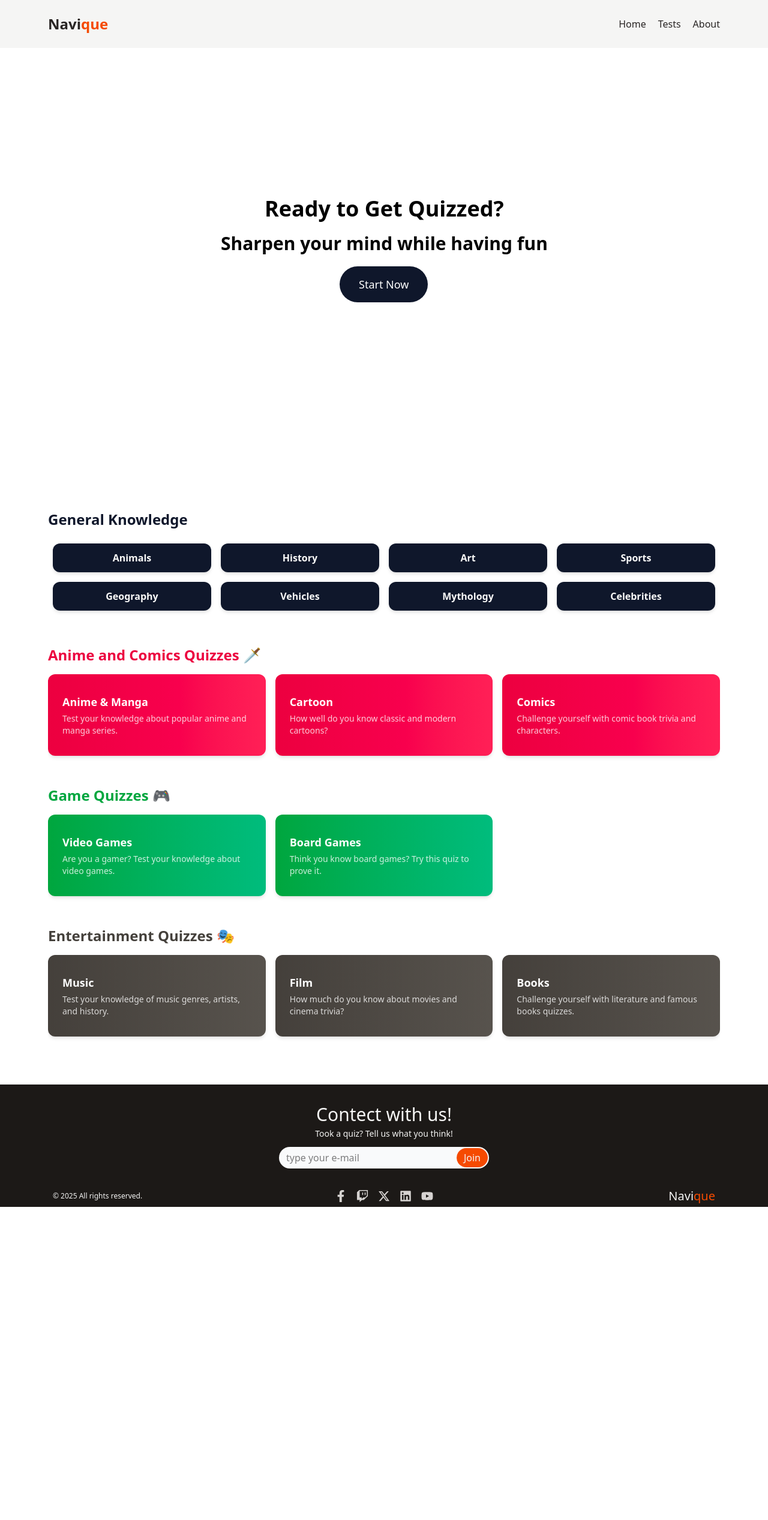
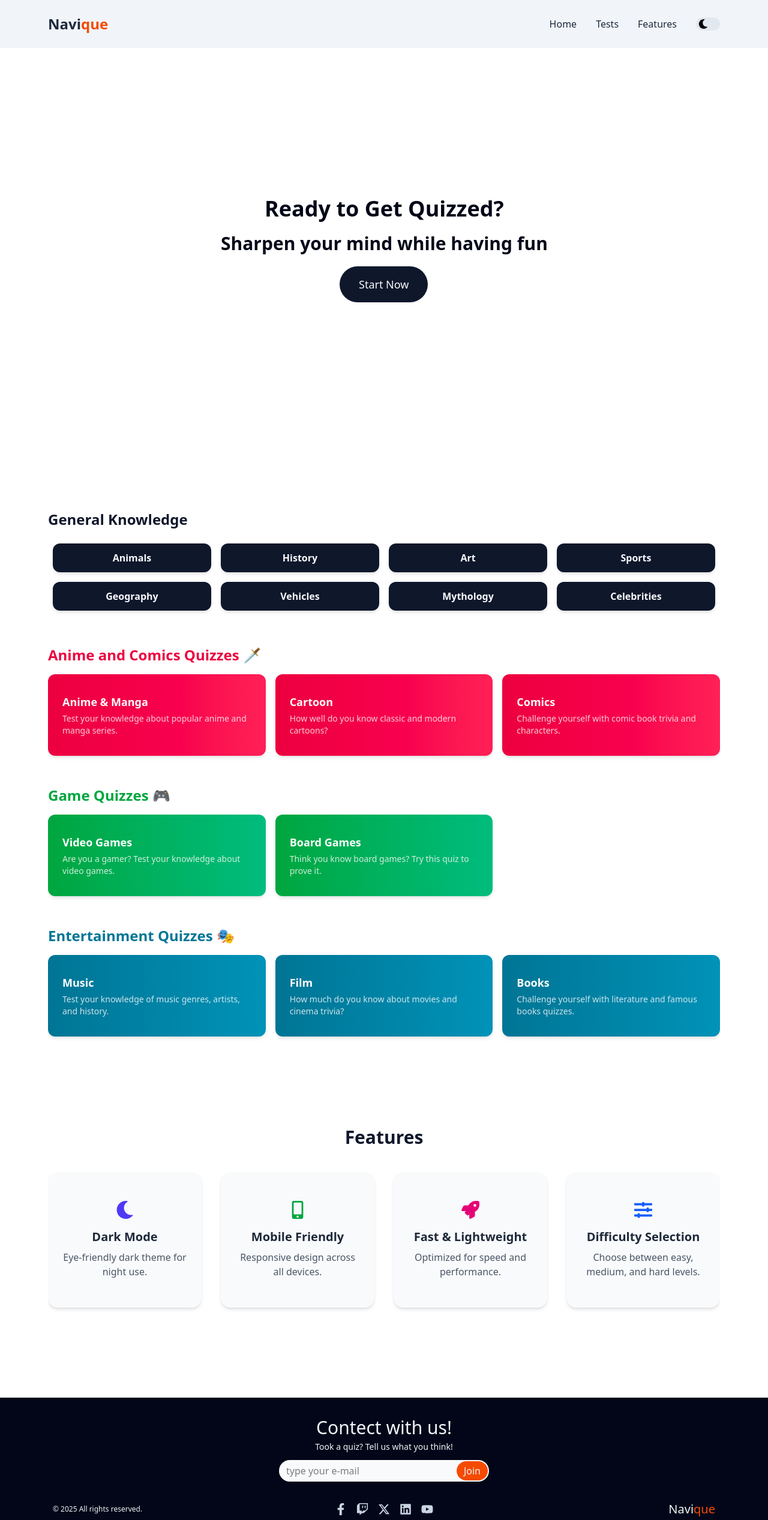
Before and after one commit to KKocbeler/Navique, a Next.js app: page / in a window 1280 px wide. Shown: the whole page at 60% size. Before the commit the page ends 2012 px from the top, so only its background shows below. Built offline with nearby package versions, Linux system fonts and the light colour scheme.

Commit message:
style add dark mode support to multiple components

```diff
--- a/app/globals.css
+++ b/app/globals.css
@@ -1,4 +1,6 @@
 @import "tailwindcss";
+
+@custom-variant dark (&:where(.dark, .dark *));
 
 * {
   box-sizing: border-box;
--- a/app/layout.tsx
+++ b/app/layout.tsx
@@ -27,7 +27,7 @@ export default function RootLayout({
 return (
     <html lang="en">
         <body className={`${geistSans.variable} ${geistMono.variable} antialiased`}>
-            <div className="flex flex-col min-h-screen">
+            <div className="flex flex-col min-h-screen bg-white dark:bg-[#030712fa]">
                 <Navbar />
                 <div className="new-container">
                     {children}
--- a/components/Cart/Cart.tsx
+++ b/components/Cart/Cart.tsx
@@ -17,7 +17,7 @@ const Cart: React.FC<ButtonProps> = ({type, label, description, href}) => {
     const typeClasses = {
         popular: "bg-gradient-to-r from-rose-600 to-rose-500 ring-rose-300",
         game: "bg-gradient-to-r from-green-600 to-emerald-500 ring-green-300",
-        enterteiment: "bg-gradient-to-r from-stone-700 to-stone-600 ring-stone-400",
+        enterteiment: "bg-gradient-to-r from-cyan-700 to-cyan-600 ring-stone-400",
     };
 
     return (
--- a/components/Footer/Footer.tsx
+++ b/components/Footer/Footer.tsx
@@ -6,27 +6,27 @@ import { FaXTwitter } from 'react-icons/fa6'
 const Footer = () => {
     const socialLinks = [FaFacebookF, FaTwitch, FaXTwitter, FaLinkedin, FaYoutube]
     return (
-        <footer className='bg-stone-900 mt-auto pt-8'>
+        <footer className='bg-slate-950 mt-auto pt-8'>
             <div className='new-container relative sm:static'>
                 <div className='w-[350px] text-center mx-auto mb-20 sm:mb-8 '>
-                    <div className="text-3xl mb-1  text-stone-100">Contect with us!</div>
-                    <p className='text-sm mb-3  text-stone-100'>Took a quiz? Tell us what you think!</p>
+                    <div className="text-3xl mb-1  text-slate-100">Contect with us!</div>
+                    <p className='text-sm mb-3  text-slate-100'>Took a quiz? Tell us what you think!</p>
                     <form className='relative'>
                         <input type="email" className='bg-gray-50 sm:w-full rounded-3xl ps-3 pr-10 py-1.5 ' placeholder='type your e-mail' required/>
-                        <button type='submit' className='absolute right-[62px] sm:right-0.5 top-1/2 -translate-y-1/2 rounded-3xl px-3 py-1 bg-orange-600  text-stone-100' aria-label='Join'>Join</button>
+                        <button type='submit' className='absolute right-[62px] sm:right-0.5 top-1/2 -translate-y-1/2 rounded-3xl px-3 py-1 bg-orange-600  text-slate-100' aria-label='Join'>Join</button>
                     </form>
                 </div>
                 <div className='flex items-center justify-between pb-1 px-2 sm:px-'>
-                    <div className='flex-1 text-stone-100 text-xs'>© 2025 All rights reserved.</div>
+                    <div className='flex-1 text-slate-100 text-xs'>© 2025 All rights reserved.</div>
                     <div className='flex flex-1 justify-center gap-4 text-[20px] absolute bottom-[50px] left-1/2 -translate-x-1/2 sm:static sm:-translate-x-0 sm:left-0 sm:bottom-0'>
                         {
                             socialLinks.map((social, index) => (
-                                <Link href={'#'} className='text-stone-300 hover:text-stone-100 transition' key={index}>{React.createElement(social)}</Link>
+                                <Link href={'#'} className='text-slate-300 hover:text-slate-100 transition' key={index}>{React.createElement(social)}</Link>
                             ))
                         }
                     </div>
                     <div className='flex-1 text-right text-xl'>
-                        <Link href={'#'} className='text-stone-100'>
+                        <Link href={'#'} className='text-slate-100'>
                             Navi<span className='text-orange-600'>que</span>
                         </Link>
                     </div>
--- a/components/Home/HomePage.tsx
+++ b/components/Home/HomePage.tsx
@@ -3,6 +3,7 @@ import React from 'react'
 import Cart from '../Cart/Cart';
 import { motion } from 'framer-motion';
 import Link from 'next/link';
+import Features from './Features/Features';
 const generalKnowledge = [
   { label: "Animals", description: "Test your knowledge about the animal kingdom and wildlife.", href: "animals" },
   { label: "History", description: "Explore historical events and figures with this quiz.", href: "history" },
@@ -34,18 +35,23 @@ const HomePage = () => {
   return (
     <div className="my-[80px] space-y-[50px]">
         <div className='flex flex-col justify-center items-center gap-3 sm:gap-5 h-[calc(100vh_-_80px)] pb-12'>
-            <div className='fade-in font-bold lg:text-4xl md:text-3xl text-3xl'>Ready to Get Quizzed?</div>
-            <div className='fade-in-late font-bold lg:text-3xl md:text-2xl'>Sharpen your mind while having fun</div>
-            <Link href={"#tests"} className='fade-in-end py-3 px-6 lg:py-4 lg:px-8 text-sm sm:text-lg bg-slate-900 hover:bg-stone-800 transition rounded-4xl text-white'>Start Now</Link>
+            <div className='fade-in font-bold lg:text-4xl md:text-3xl text-3xl text-slate-950 dark:text-slate-50'>Ready to Get Quizzed?</div>
+            <div className='fade-in-late font-bold lg:text-3xl md:text-2xl text-slate-950 dark:text-slate-50'>Sharpen your mind while having fun</div>
+            <Link href={"#tests"}
+            className='fade-in-end py-3 px-6 lg:py-4 lg:px-8 text-sm sm:text-lg transition rounded-4xl
+                bg-slate-900 dark:bg-slate-50 hover:bg-slate-800 dark:hover:bg-slate-100 text-slate-50 dark:text-slate-950'
+            >
+                Start Now
+            </Link>
         </div>
         <motion.div initial={{ opacity: 0, y: 100 }} whileInView={{ opacity: 1, y: 0 }} transition={{ duration: 0.7, amount: 0.5  }} viewport={{ once: true}}>
-            <h2 id='tests' className='text-xl sm:text-2xl font-bold mb-4 text-slate-900'>General Knowledge</h2>
+            <h2 id='tests' className='text-xl sm:text-2xl font-bold mb-4 text-slate-900 dark:text-slate-50'>General Knowledge</h2>
             <div className="grid sm:grid-cols-2 md:grid-cols-4 gap-4 p-2">
                 {generalKnowledge.map((item, i) => (
                     <Link
                         href={`/tests/${item.href}`}
                         key={i}
-                        className="flex-1 text-center text-stone-50 font-semibold rounded-xl bg-slate-900 py-3 shadow-md transition transform duration-300 ease-in-out hover:scale-105 hover:brightness-105 focus:outline-none focus:ring-2 focus:ring-rose-400">
+                        className="flex-1 text-center font-semibold rounded-xl text-slate-50 dark:text-slate-900 bg-slate-900 dark:bg-slate-200 py-3 shadow-md transition transform duration-300 ease-in-out hover:scale-105 hover:brightness-105 focus:outline-none focus:ring-2 focus:ring-rose-400">
                         {item.label}
                     </Link>
                 ))}
@@ -68,13 +74,14 @@ const HomePage = () => {
             </div>
         </motion.div>
         <motion.div initial={{ opacity: 0, x: -200 }} whileInView={{ opacity: 1, x: 0 }} transition={{ duration: 0.7, amount: 0.5 }} viewport={{ once: true }}>
-            <h2 className="text-xl sm:text-2xl font-bold text-stone-700 mb-4">Entertainment Quizzes 🎭</h2>
+            <h2 className="text-xl sm:text-2xl font-bold text-cyan-700 mb-4">Entertainment Quizzes 🎭</h2>
             <div className="grid grid-col-1 sm:grid-cols-2 md:grid-cols-3 gap-4">
                 {entertainmentTests.map((item, l) => (
                     <Cart key={l} type="enterteiment" label={item.label} href={item.href} description={item.description} />
                 ))}
             </div>
         </motion.div>
+        <Features />
     </div>
   )
 }
--- a/components/Loading/Loading.module.css
+++ b/components/Loading/Loading.module.css
@@ -12,7 +12,7 @@
   width: 48px;
   height: 48px;
   border-radius: 50%;
-  border: 2px solid #FFF;
+  border: 2px solid #F54A00;
   position: absolute;
   left: 0;
   top: 0;
--- a/components/Navbar/Navbar.tsx
+++ b/components/Navbar/Navbar.tsx
@@ -4,17 +4,32 @@ import React, { useEffect, useRef, useState } from 'react'
 import { RxHamburgerMenu } from 'react-icons/rx'
 import MobileNavMenu from './MobileNavMenu'
 import { IoCloseOutline } from 'react-icons/io5'
+import { FaMoon, FaSun } from 'react-icons/fa'
 
-    const navList = [
-        {path: "#home", name: "Home"},
-        {path: "#tests", name: "Tests"},
-        {path: "/about", name: "About"}
-    ]
+const navList = [
+    {path: "#home", name: "Home"},
+    {path: "#tests", name: "Tests"},
+    {path: "#features", name: "Features"}
+]
 
 const Navbar = () => {
     const [showNavbar, setShowNavbar] = useState(true);
     const [showMobileNav, setShowMobileNav] = useState(false)
     const lastScrollY = useRef(0)
+
+    const [theme, setTheme] = useState(() => {
+        return localStorage.getItem("theme") || "light";
+    });
+
+    useEffect(() => {
+        localStorage.setItem("theme", theme)
+
+        document.documentElement.className = theme
+    }, [theme])
+
+    const themeToggle = () =>{
+        setTheme(prev => prev === "dark" ? "light" : "dark")
+    }
 
     useEffect(() => {
         const handleScroll = () => {
@@ -37,18 +52,26 @@ const Navbar = () => {
     }, [])
 
   return (
-    <nav className={`fixed top-0 left-0 w-full z-50 transition-transform duration-500 bg-stone-100 ${showNavbar ? "translate-y-0" : "-translate-y-full"}`}>
+    <nav className={`fixed top-0 left-0 w-full z-50 transition-transform duration-500 bg-slate-100 dark:bg-slate-950 ${showNavbar ? "translate-y-0" : "-translate-y-full"}`}>
         <div className="new-container">
             <div className='flex items-center justify-between h-[80px]'>
                 <div >
-                    <Link href={"/"} className="text-2xl font-bold text-stone-800">Navi<span className='text-orange-600'>que</span></Link>
+                    <Link href={"/"} className="text-2xl font-bold text-slate-800 dark:text-slate-50">Navi<span className='text-orange-600'>que</span></Link>
                 </div>
-                <div className="sm:flex items-center gap-5 hidden">
+                <div className="sm:flex items-center gap-8 hidden">
                     {
                         navList.map((item, index) => (
-                            <Link href={item.path} className='cursor-pointer font-semiboldbold text-stone-800' key={index}>{item.name}</Link>
+                            <Link href={item.path} className='cursor-pointer font-semiboldbold text-slate-800 dark:text-slate-50' key={index}>{item.name}</Link>
                         ))
                     }
+
+                    <div className='px-5 py-[11px] rounded-2xl bg-slate-200 dark:bg-slate-500 relative cursor-pointer' onClick={themeToggle}>
+                        <span className={`absolute top-1/2 -translate-y-1/2 transition-all duration-500 ${theme === "dark" ? "translate-x-[0]" : "-translate-x-[100%]" }`}>
+                            {
+                                theme === "dark" ? <FaSun /> : <FaMoon />
+                            }
+                        </span>
+                    </div>
                 </div>
                 <div className={`block sm:hidden text-2xl`} onClick={() => setShowMobileNav(!showMobileNav)}>
                     {
--- a/components/Tests/QuizResults.tsx
+++ b/components/Tests/QuizResults.tsx
@@ -40,12 +40,12 @@ const QuizResults: React.FC<PropsType> = ({correctCount, qLength, restartQuiz})
     animate={{ opacity: 1, scale: 1 }}
     transition={{ duration: 0.4 }}
     >
-        <div className="max-w-md mx-auto py-6 px-12 bg-stone-100 rounded-xl shadow-md text-center space-y-4">
-            <h2 className="text-2xl font-bold text-stone-900">🎉 Quiz Results</h2>
-            <div className="text-lg text-stone-900">
+        <div className="max-w-md mx-auto py-6 px-12 bg-slate-100 dark:bg-slate-950 rounded-xl shadow-md text-center space-y-4">
+            <h2 className="text-2xl font-bold text-slate-900 dark:text-slate-100">🎉 Quiz Results</h2>
+            <div className="text-lg text-slate-900 dark:text-slate-100">
                 You answered <span className="font-semibold text-green-600">{correctCount}</span> out of <span>{qLength}</span> questions correctly
                 <br />
-                <span className="text-sm text-stone-600">({Math.round((correctCount / qLength) * 100)}%)</span>
+                <span className="text-sm text-slate-600 dark:text-slate-100">({Math.round((correctCount / qLength) * 100)}%)</span>
             </div>
             <motion.div
                 className='flex items-center justify-center rounded font-semibold'
@@ -56,8 +56,8 @@ const QuizResults: React.FC<PropsType> = ({correctCount, qLength, restartQuiz})
                 {resultMessage}
             </motion.div>
             <div className="flex justify-center gap-4 mt-4">
-                <button className="bg-stone-300 hover:bg-stone-200 text-stone-800 font-medium py-2 px-4 rounded" onClick={restartQuiz}>Restart Quiz</button>
-                <Link href="/" className="border border-stone-700 bg-stone-700 hover:bg-stone-600 text-gray-50 font-medium py-2 px-4 rounded">Home</Link>
+                <button className="bg-slate-200 hover:bg-slate-100 text-slate-800 font-medium py-2 px-4 rounded" onClick={restartQuiz}>Restart Quiz</button>
+                <Link href="/" className="border border-slate-700 bg-slate-700 hover:bg-slate-600 text-gray-50 font-medium py-2 px-4 rounded">Home</Link>
             </div>
         </div>
     </motion.div>
```
Also changed, not shown: components/Tests/QuestionCard.tsx (+7 -7 lines), components/Tests/StartQuiz.tsx (+5 -5 lines).
